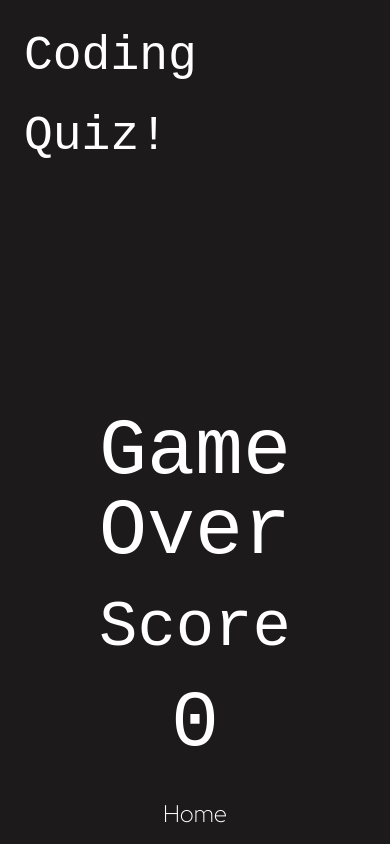
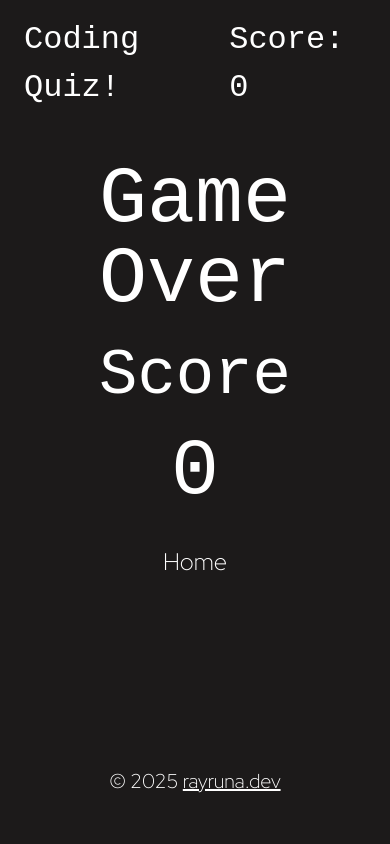
Before and after one commit to leon-luna-ray/coding-quiz, a React (Vite) app in the folder client/: page /quiz/c in a window 390 px wide. Shown: the top 844 px of the page. Built offline with nearby package versions, Linux system fonts and the light colour scheme; no server answers; a web font is replaced by a local one.

Commit message:
responsivness

```diff
--- a/client/src/App.jsx
+++ b/client/src/App.jsx
@@ -11,9 +11,10 @@ import '@/assets/styles/main.css';
 const App = () => {
   return (
     <GameProvider>
+      <div className="flex flex-col justify-between h-screen">
       <div className="relative">
           <Header />
-        <main className="app page-center">
+          <main className="">
             <Routes>
               <Route path="/" element={<Start />} />
               <Route path="/quiz/c" element={<Game />} />
@@ -34,6 +35,7 @@ const App = () => {
               {/* <Route path='/high_scores' element={<HighScores />} /> */}
             </Routes>
           </main>
+        </div>
         <Footer />
       </div>
     </GameProvider>
--- a/client/src/components/Header.jsx
+++ b/client/src/components/Header.jsx
@@ -1,13 +1,16 @@
 import React from 'react';
 import { Link, useLocation } from 'react-router-dom';
+import { useGameContext } from '@/contexts/GameContext';
 
 const Header = () => {
     const location = useLocation();
+    const { currentQuestion, score } = useGameContext();
 
     return (
         <header className={location.pathname === '/' ? 'hidden' : ''}>
-            <div className="container flex items-center max-md:justify-center justify-between py-[1rem]">
-                <Link to='/' className="h3 hover:no-underline">Coding Quiz!</Link>
+            <div className="container flex items-center justify-between py-[1rem] text-[2rem] text-white font-syne">
+                <Link to='/' className="hover:no-underline">Coding Quiz!</Link>
+                <p className=''>Score: {score}</p>
             </div>
         </header>
     )
--- a/client/src/components/QuestionPanel.jsx
+++ b/client/src/components/QuestionPanel.jsx
@@ -5,10 +5,10 @@ const QuestionPanel = () => {
   const { currentQuestion, score } = useGameContext();
 
   return (
-    <div className='flex  flex-col-reverse gap-y-[2rem] md:grid md:grid-cols-2 gap-x-8'>
-      <h1 className='!font-red-hat leading-12! h4 md:h3'>{currentQuestion.question}</h1>
+    <div>
+      <p className='leading-[130%] !font-space text-[2rem] text-white tracking-[0.4px]'>{currentQuestion.question}</p>
       <div className="flex justify-center items-center">
-      <h1 className='h2'>Score: {score}</h1>
+      {/* <p className='h2'>Score: {score}</p> */}
       </div>
     </div>
   );
--- a/client/src/views/Game.jsx
+++ b/client/src/views/Game.jsx
@@ -12,7 +12,7 @@ const GameContent = () => {
   if (!currentQuestion) return <GameOver />;
 
   return (
-    <div className="container flex-col-4">
+    <div className="container flex-col-4 pt-[1.25rem] md:pt-[3rem]">
       <QuestionPanel className='question-panel' />
       <AnswerPanel className='answer-panel' />
     </div>
```
Lines whose indentation alone changed are shown as unchanged.
